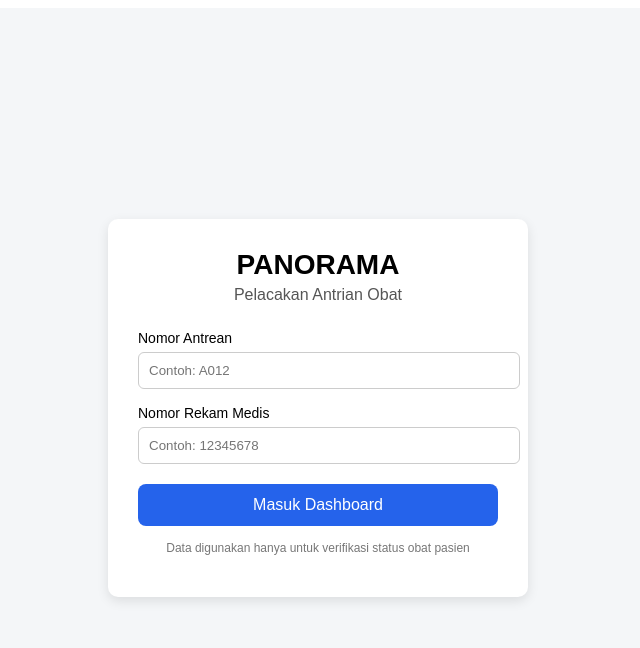
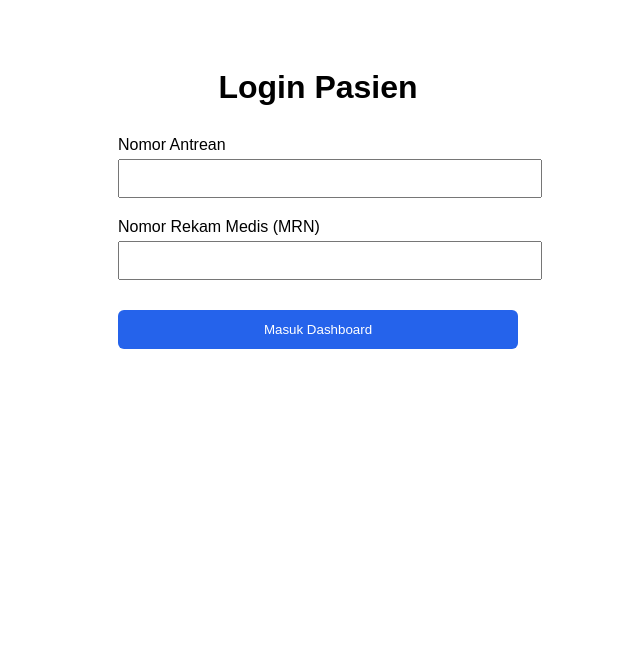
Before and after one commit to Achemic-IDN/panorama, a Next.js app: page /login in a window 1280 px wide. Shown: the top 648 px of the page, without its empty margins (322-962 px from the left). Built offline with nearby package versions, Linux system fonts and the light colour scheme.

Commit message:
login db

```diff
--- a/app/login/page.jsx
+++ b/app/login/page.jsx
@@ -1,92 +1,60 @@
+"use client";
+
+import { useState } from "react";
+import { useRouter } from "next/navigation";
+
 export default function LoginPage() {
+  const router = useRouter();
+  const [antrean, setAntrean] = useState("");
+  const [mrn, setMrn] = useState("");
+
+  const handleLogin = () => {
+    if (antrean && mrn) {
+      router.push("/dashboard");
+    } else {
+      alert("Nomor antrean dan MRN harus diisi");
+    }
+  };
+
   return (
-    <main
-      style={{
-        minHeight: "100vh",
-        display: "flex",
-        justifyContent: "center",
-        alignItems: "center",
-        background: "#f4f6f8",
-        fontFamily: "Arial, sans-serif",
-      }}
-    >
-      <div
-        style={{
-          width: "100%",
-          maxWidth: "360px",
-          background: "#ffffff",
-          padding: "30px",
-          borderRadius: "10px",
-          boxShadow: "0 4px 12px rgba(0,0,0,0.1)",
-        }}
-      >
-        {/* Header */}
-        <div style={{ textAlign: "center", marginBottom: "25px" }}>
-          <h1 style={{ margin: 0, fontSize: "28px" }}>PANORAMA</h1>
-          <p style={{ margin: "5px 0", color: "#555" }}>
-            Pelacakan Antrian Obat
-          </p>
-        </div>
+    <main style={{ padding: "40px", fontFamily: "Arial", maxWidth: "400px", margin: "0 auto" }}>
+      <h1 style={{ textAlign: "center" }}>Login Pasien</h1>
 
-        {/* Form */}
-        <div style={{ marginBottom: "15px" }}>
-          <label style={{ fontSize: "14px" }}>Nomor Antrean</label>
+      <div style={{ marginTop: "30px" }}>
+        <label>Nomor Antrean</label>
         <input
           type="text"
-            placeholder="Contoh: A012"
-            style={{
-              width: "100%",
-              padding: "10px",
-              marginTop: "5px",
-              borderRadius: "6px",
-              border: "1px solid #ccc",
-            }}
+          value={antrean}
+          onChange={(e) => setAntrean(e.target.value)}
+          style={{ width: "100%", padding: "10px", marginTop: "5px" }}
         />
       </div>
 
-        <div style={{ marginBottom: "20px" }}>
-          <label style={{ fontSize: "14px" }}>Nomor Rekam Medis</label>
+      <div style={{ marginTop: "20px" }}>
+        <label>Nomor Rekam Medis (MRN)</label>
         <input
           type="text"
-            placeholder="Contoh: 12345678"
-            style={{
-              width: "100%",
-              padding: "10px",
-              marginTop: "5px",
-              borderRadius: "6px",
-              border: "1px solid #ccc",
-            }}
+          value={mrn}
+          onChange={(e) => setMrn(e.target.value)}
+          style={{ width: "100%", padding: "10px", marginTop: "5px" }}
         />
       </div>
 
-        {/* Button */}
       <button
+        onClick={handleLogin}
         style={{
+          marginTop: "30px",
           width: "100%",
           padding: "12px",
-            background: "#2563eb",
-            color: "#fff",
+          backgroundColor: "#2563eb",
+          color: "white",
           border: "none",
-            borderRadius: "8px",
-            fontSize: "16px",
-            cursor: "pointer",
+          borderRadius: "6px",
+          cursor: "pointer"
         }}
       >
         Masuk Dashboard
       </button>
-
-        {/* Info */}
-        <p
-          style={{
-            marginTop: "15px",
-            fontSize: "12px",
-            color: "#777",
-            textAlign: "center",
-          }}
-        >
-          Data digunakan hanya untuk verifikasi status obat pasien
-        </p>
-      </div>
     </main>
   );
 }
```
Also changed, not shown: app/dashboard/page.jsx (+10 -86 lines). Lines whose indentation alone changed are shown as unchanged.
